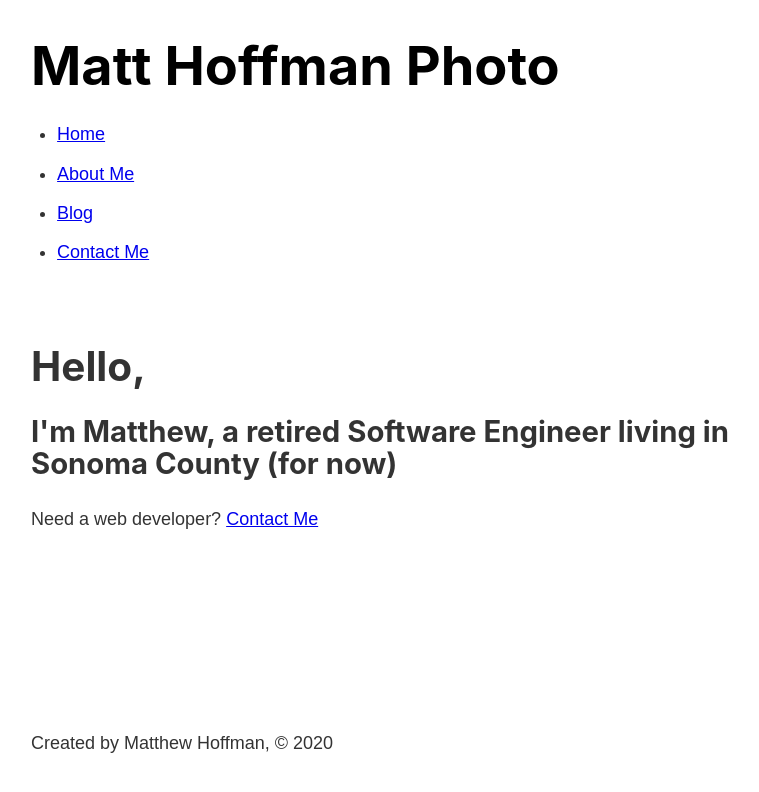
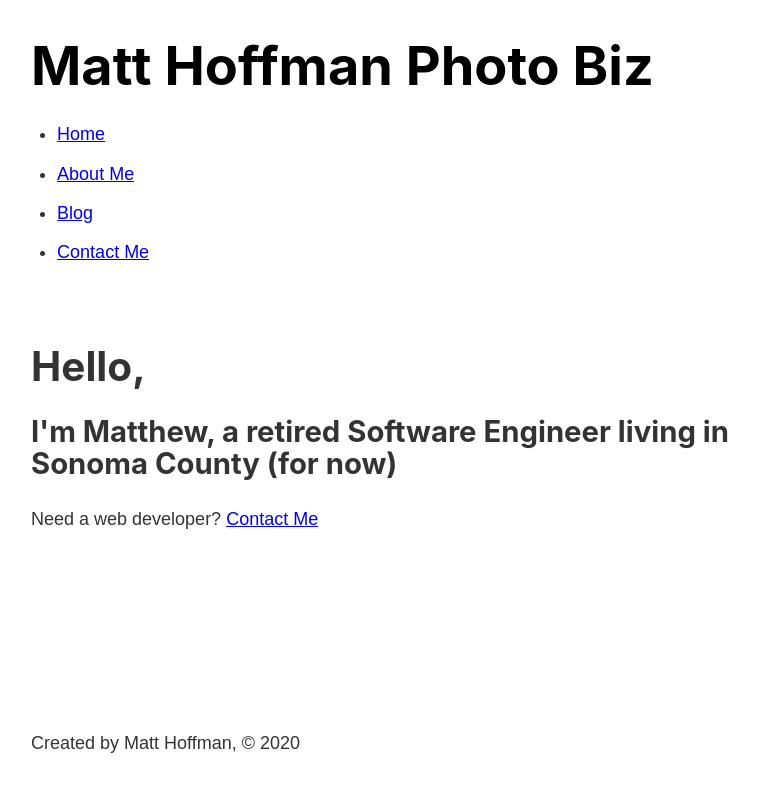
Before and after one commit to BeagleDad/gatsby-bootcamp, a Gatsby site: page / in a window 1280 px wide. Shown: the whole page, without its empty margins (252-1011 px from the left). Built offline with nearby package versions, Linux system fonts and the light colour scheme; Gatsby itself is replaced by a stand-in of ours.

Commit message:
8. Gatsby Data with GraphQL

```diff
--- a/gatsby-config.js
+++ b/gatsby-config.js
@@ -7,7 +7,7 @@
 module.exports = {
   /* Your site config here */
   siteMetadata: {
-    title: "Matt Hoffman Photo",
+    title: "Matt Hoffman Photo Biz",
     author: "Matt Hoffman"
   },
   plugins: [`gatsby-plugin-sass`]
--- a/src/components/footer.js
+++ b/src/components/footer.js
@@ -1,8 +1,19 @@
 import React from 'react'
+import { useStaticQuery, graphql } from "gatsby"
 
 const Footer = () => {
+    const data = useStaticQuery(graphql`
+    {
+      site {
+        siteMetadata {
+          title
+          author
+        }
+      }
+    }
+  `)
     return (<footer>
-        <p>Created by Matthew Hoffman, © 2020</p>
+        <p>Created by {data.site.siteMetadata.author}, © 2020</p>
     </footer>)
 }
 
--- a/src/components/header.js
+++ b/src/components/header.js
@@ -1,11 +1,21 @@
 import React from 'react'
-import {Link} from 'gatsby'
+import {Link, useStaticQuery, graphql } from "gatsby"
 import headerStyles from './header.module.scss'
 const Header = () => {
+
+    const data = useStaticQuery(graphql`
+    {
+      site {
+        siteMetadata {
+          title
+        }
+      }
+    }
+  `)
     return (
         <header className={headerStyles.header}>
         <h1>
-            <Link className={headerStyles.title} to='/'>Matt Hoffman Photo</Link>
+            <Link className={headerStyles.title} to='/'>{data.site.siteMetadata.title}</Link>
         </h1>
         <nav>
             <ul className={headerStyles.navList}>
```
